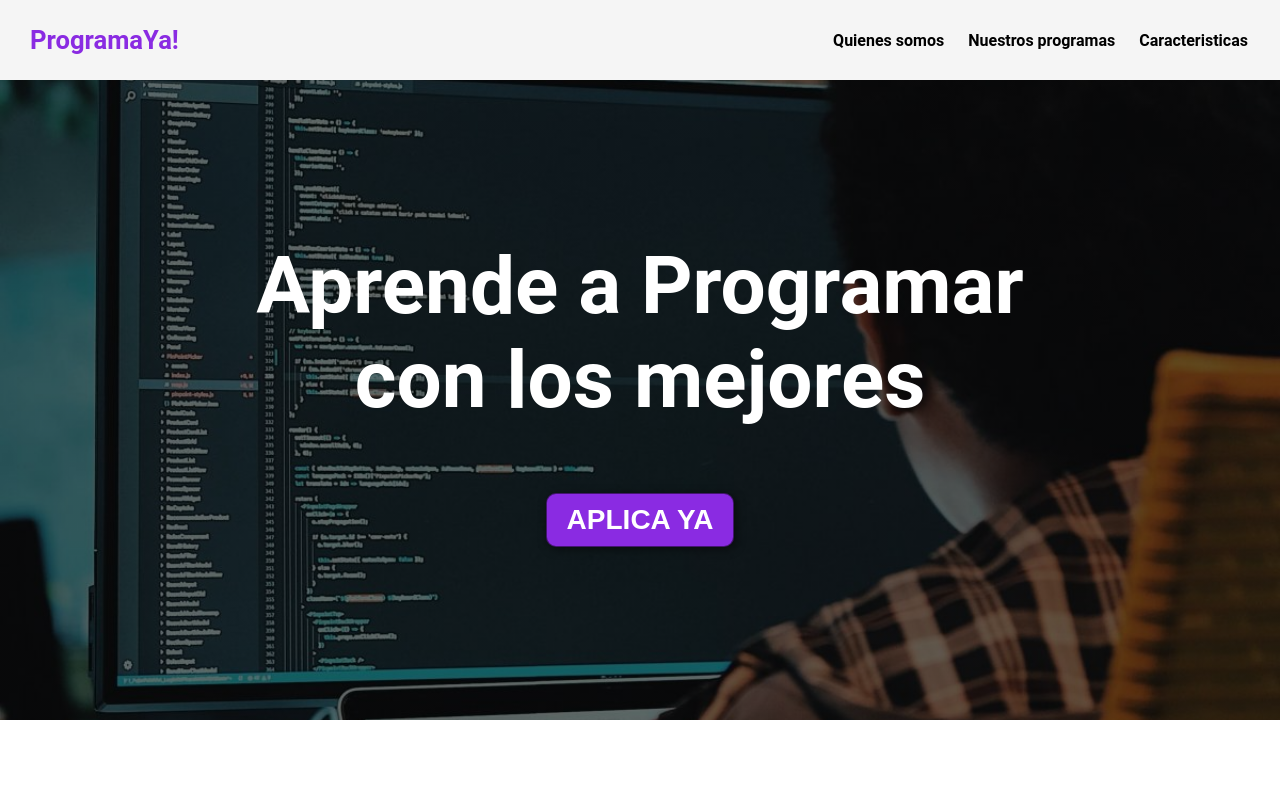
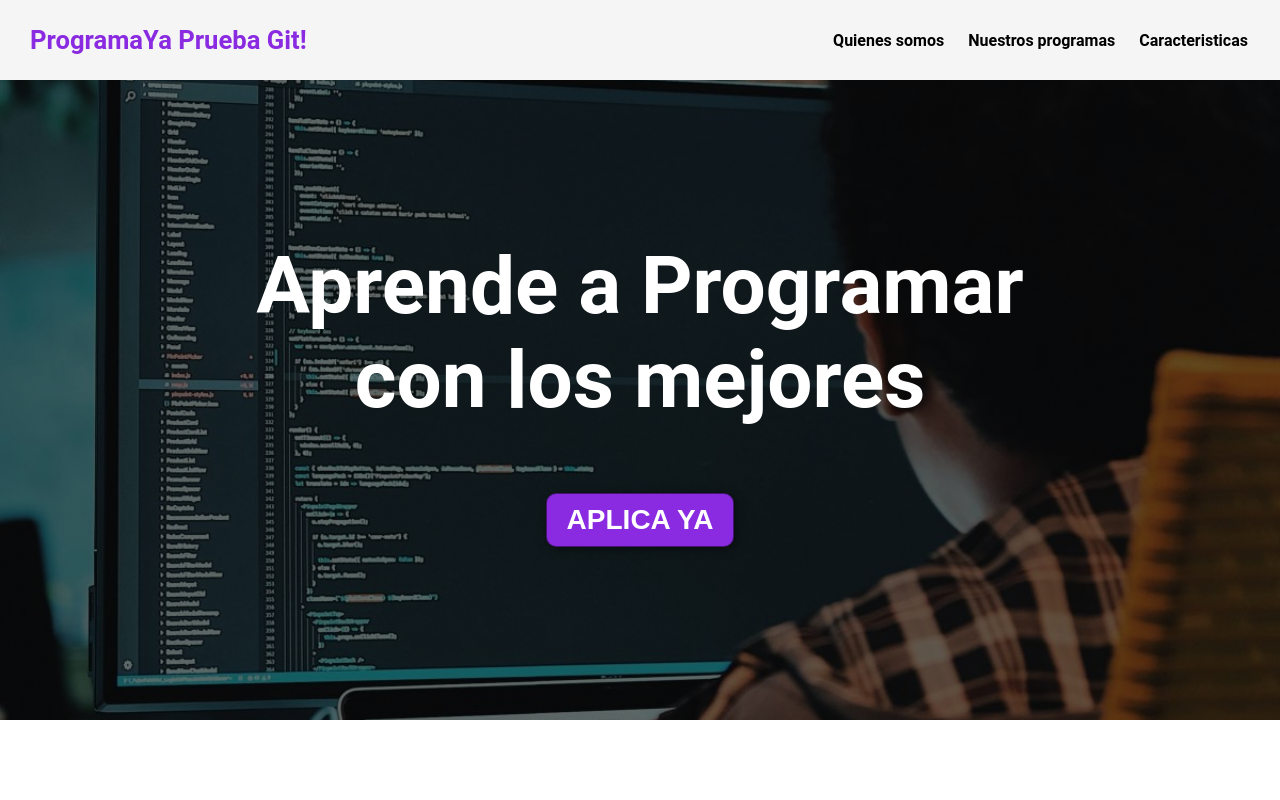
Before and after one commit to ceciboscarino/pagina-completa-html-css, a plain HTML site: page index.html in a window 1280 px wide. Shown: the top 800 px of the page. Drawn offline with Linux system fonts and the light colour scheme.

Commit message:
ProgramaYa prueba git pc desktop

```diff
--- a/index.html
+++ b/index.html
@@ -10,7 +10,7 @@
 <body>
     <header>
     <div class="container">
-        <p class="logo">ProgramaYa!</p>
+        <p class="logo">ProgramaYa Prueba Git!</p>
         <nav>
             <a href="#somos-proya">Quienes somos</a>
             <a href="#nuestros-programas">Nuestros programas</a>
```
